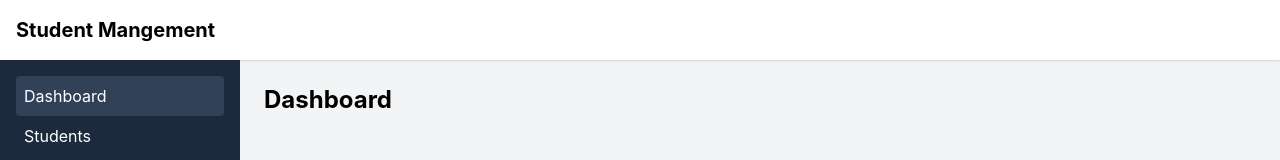
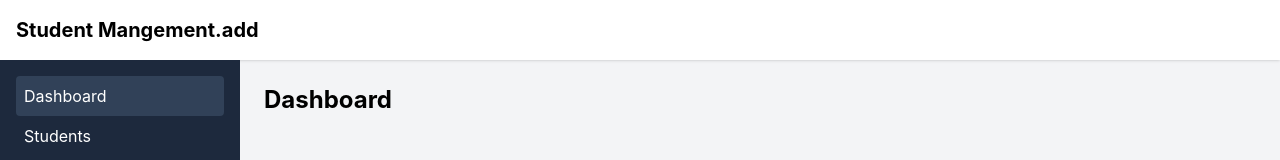
Before and after one commit to Rameesllo/react-interview-building, a React (Vite) app: page / in a window 1280 px wide. Shown: the top 160 px of the page. Built offline with nearby package versions, Linux system fonts and the light colour scheme.

Commit message:
aeededqjgbrtacqwedhcwecwedrveegrgrvcwrbergvcsdeebwab

```diff
--- a/src/App.jsx
+++ b/src/App.jsx
@@ -7,7 +7,7 @@ return(
 <div className="min-h-screen bg-gray-100">
   {/* navbar*/}
   <nav className="bg-white p-4 shadow">
-    <h1 className="text-xl font-bold">Student Mangement</h1>
+    <h1 className="text-xl font-bold">Student Mangement.add</h1>
   </nav>
  {/* main layout*/}
   <div className="flex">
```
